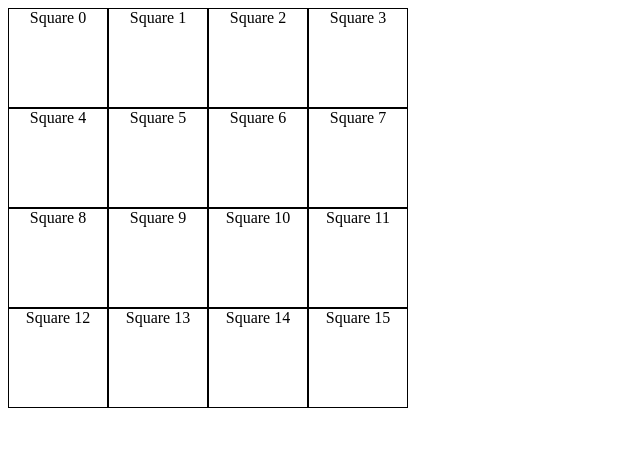
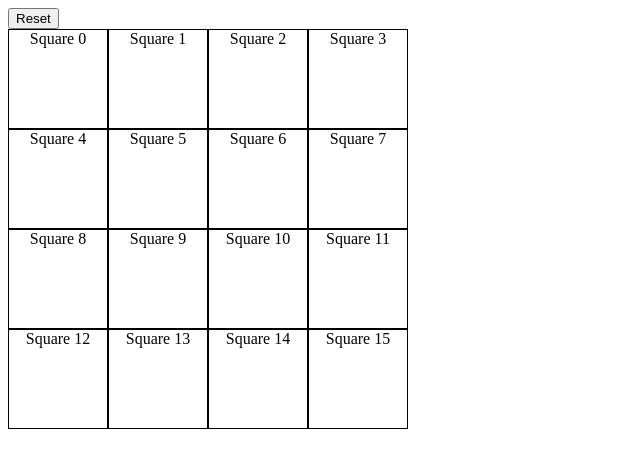
Before and after one commit to bmalchert/etch-a-sketch, a plain HTML site: page index.html in a window 1280 px wide. Shown: the whole page, without its empty margins (0-640 px from the left). Drawn offline with Linux system fonts and the light colour scheme.

Commit message:
Put all in big-container, add reset button

```diff
--- a/index.html
+++ b/index.html
@@ -10,9 +10,16 @@
 
 <body>
 
-  <div id="container">
+  <div id="big-container">
+    <div id="header">
+      <button id="reset">Reset</button>
+    </div>
+    <div id="container">
 
+    </div>
   </div>
+
+
 
   <script src="js/script.js"></script>
 </body>
```
